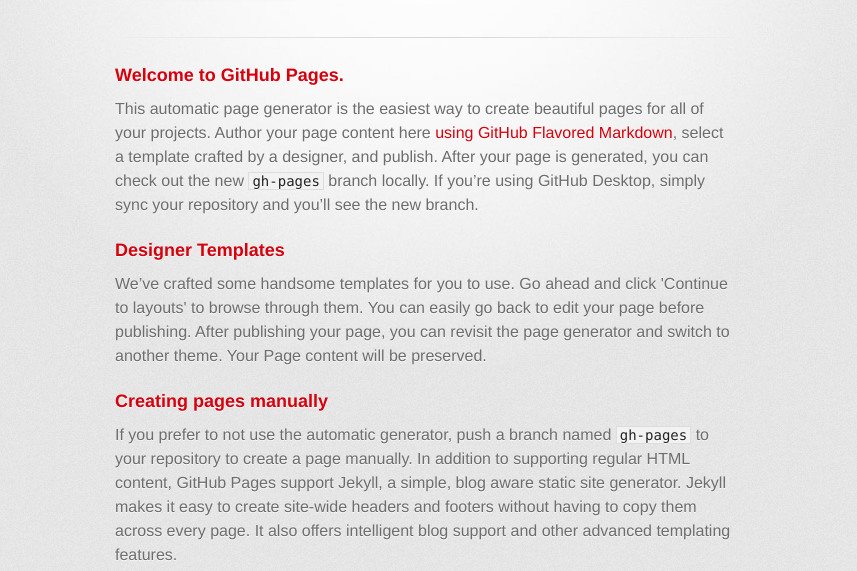
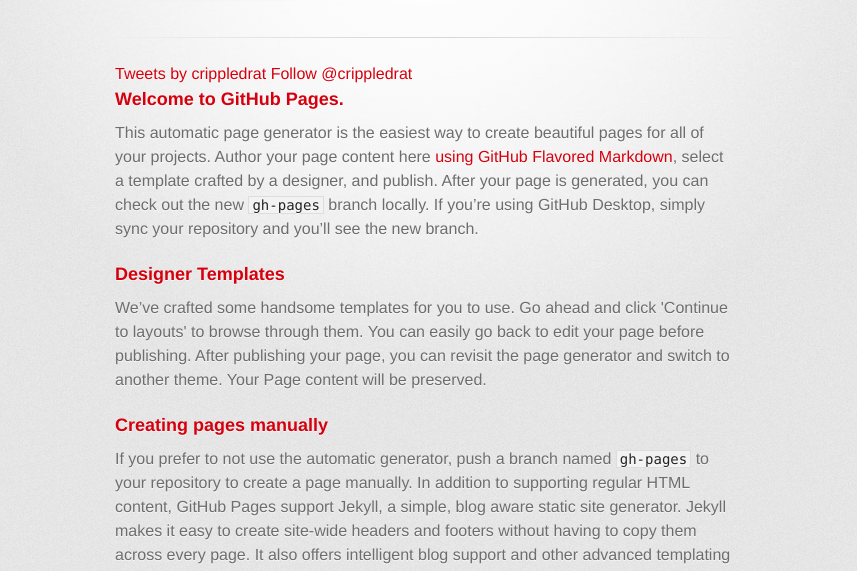
Before and after one commit to Bourdain-Industries/bourdain-industries.github.io, a plain HTML site: page index.html in a window 1280 px wide. Shown: the part 209-780 px from the top of the page, without its empty margins (215-1072 px from the left). Drawn offline with Linux system fonts and the light colour scheme; a web font is replaced by a local one.

Commit message:
Try to add Twitter feed

```diff
--- a/index.html
+++ b/index.html
@@ -27,7 +27,9 @@
         </section>
 
         <hr>
+<a class="twitter-timeline" data-lang="en" data-theme="light" data-link-color="#2B7BB9" href="https://twitter.com/crippledrat">Tweets by crippledrat</a> <script async src="//platform.twitter.com/widgets.js" charset="utf-8"></script>
 
+<a href="https://twitter.com/crippledrat" class="twitter-follow-button" data-show-count="false">Follow @crippledrat</a><script async src="//platform.twitter.com/widgets.js" charset="utf-8"></script>
         <section id="main_content">
           <h3>
 <a id="welcome-to-github-pages" class="anchor" href="#welcome-to-github-pages" aria-hidden="true"><span aria-hidden="true" class="octicon octicon-link"></span></a>Welcome to GitHub Pages.</h3>
```
